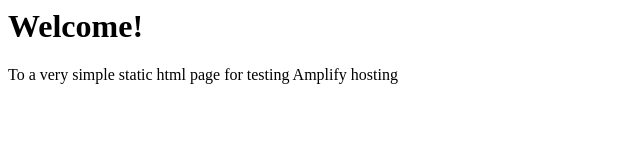
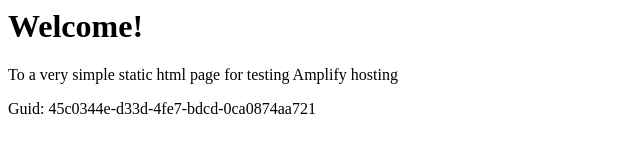
Before and after one commit to aws-aemilia-iad/Github-PR-Commit-Integration-Test-DoNotTouch-GitHubAutoBuildCanaryTest-v1-gamma-us-east-1, a website: page src/index.html in a window 1280 px wide. Shown: the whole page, without its empty margins (0-640 px from the left). Drawn offline with Linux system fonts and the light colour scheme.

Commit message:
commit from integ tests

```diff
--- a/src/index.html
+++ b/src/index.html
@@ -1,3 +1,5 @@
+
+
 <html lang="en">
 
 <head>
@@ -10,6 +12,6 @@
 <body>
     <h1>Welcome!</h1>
     <p>To a very simple static html page for testing Amplify hosting</p>
-</body>
+    <p>Guid: 45c0344e-d33d-4fe7-bdcd-0ca0874aa721</p></body>
 
 </html>
```
